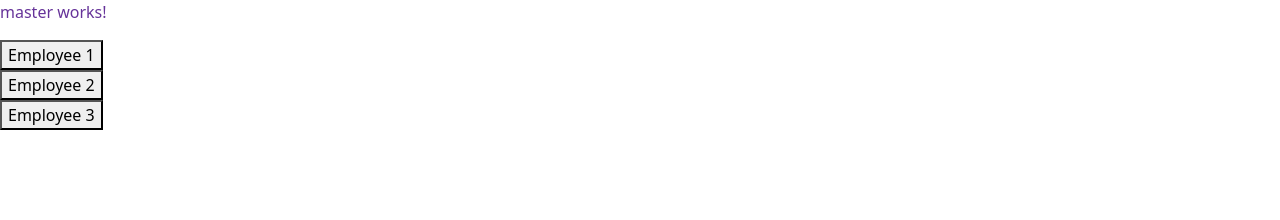
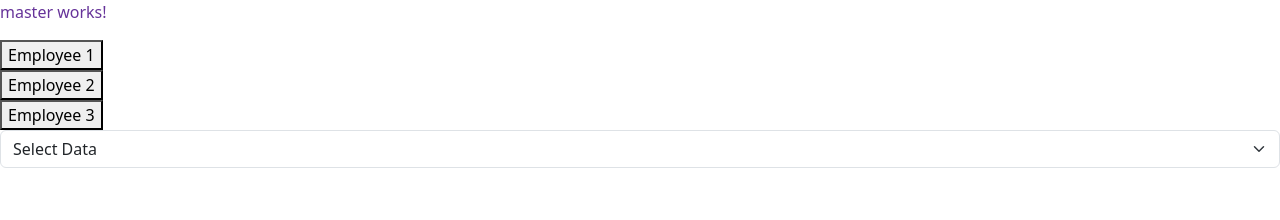
Before and after one commit to ashesh790/biadmin, an Angular app: page / in a window 1280 px wide. Shown: the top 220 px of the page. Built offline with nearby package versions, Linux system fonts and the light colour scheme.

Commit message:
Rendered object

```diff
--- a/src/app/prop-box/prop-box.component.html
+++ b/src/app/prop-box/prop-box.component.html
@@ -10,3 +10,8 @@
 <ul class="list-group">
     <li *ngFor="let infor of infoReceive3" class="list-group-item">{{infor}}</li>
 </ul>
+
+<select class="form-select" (click)="getPersonData()">
+    <option value="">Select Data</option>
+    <option *ngFor="let person of getInfoPerson1 | keyvalue" [value]="person.key">{{ person.value.name }}</option>
+</select>
--- a/src/app/prop-box/prop-box.component.ts
+++ b/src/app/prop-box/prop-box.component.ts
@@ -1,18 +1,18 @@
 import { Component } from '@angular/core';
-import { RecordsService } from "../records.service";
+import { RecordsService, personData } from "../records.service";
 @Component({
   selector: 'app-prop-box',
   templateUrl: './prop-box.component.html',
   styleUrls: ['./prop-box.component.css'],
-  providers: [RecordsService]
+  providers: [RecordsService, personData]
 })
 export class PropBoxComponent {
 
   infoReceive1: string[] = [];
   infoReceive2: string[] = [];
   infoReceive3: string[] = [];
-
-  constructor(private rservice: RecordsService) {
+  getInfoPerson1: { [key: string]: { name: string; email: string } } = {};
+  constructor(private rservice: RecordsService, private pdata: personData) {
 
   }
 
@@ -27,6 +27,10 @@ export class PropBoxComponent {
   getInforFromServiceClass3() {
     this.infoReceive3 = this.rservice.getInfo3()
   }
+
+  getPersonData() {
+    this.getInfoPerson1 = this.pdata.getInfoPerson()
+  }
   ngOnInit(): void {
 
   }
--- a/src/app/records.service.ts
+++ b/src/app/records.service.ts
@@ -21,3 +21,14 @@ export class RecordsService {
   }
   constructor() { }
 }
+
+export class personData {
+  persons: any = {
+    0: { name: 'A', email: 'name1@gmail.com' },
+    1: { name: 'B', email: 'name2@gmail.com' },
+    2: { name: 'C', email: 'name3@gmail.com' }
+  }
+  getInfoPerson = () => {
+    return this.persons
+  }
+}
```
